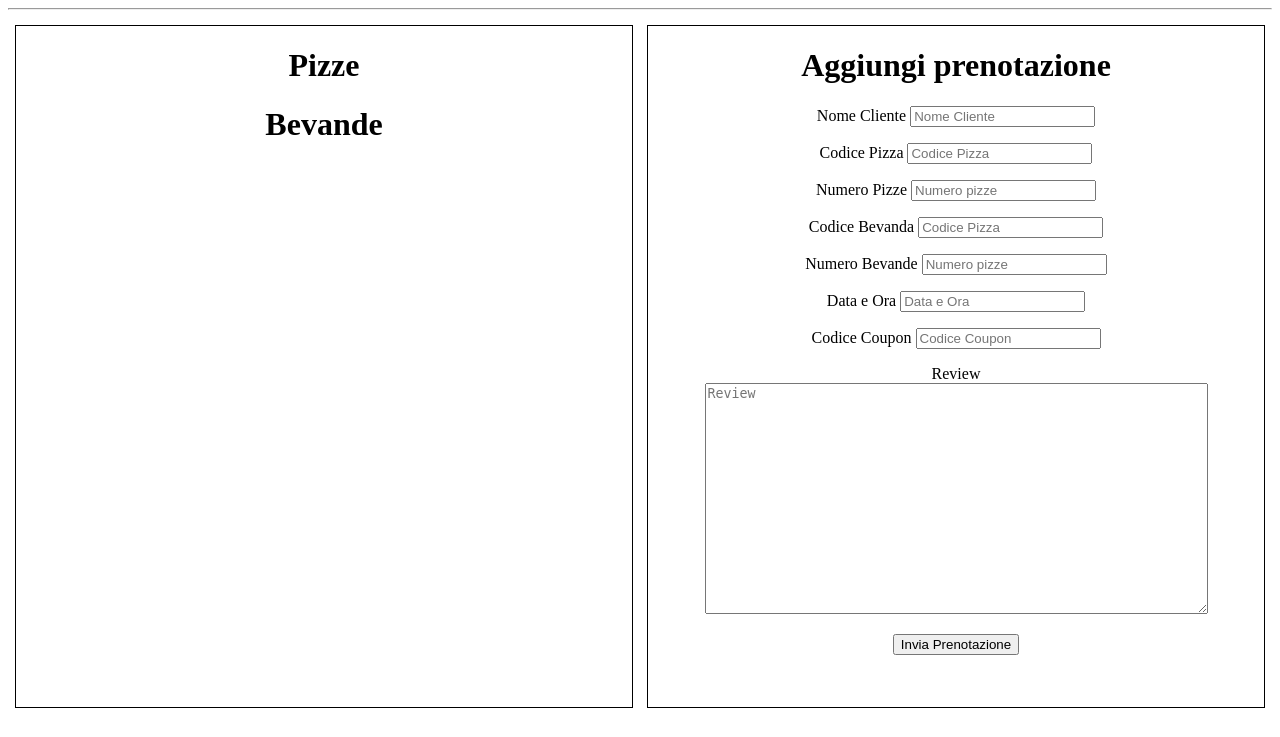
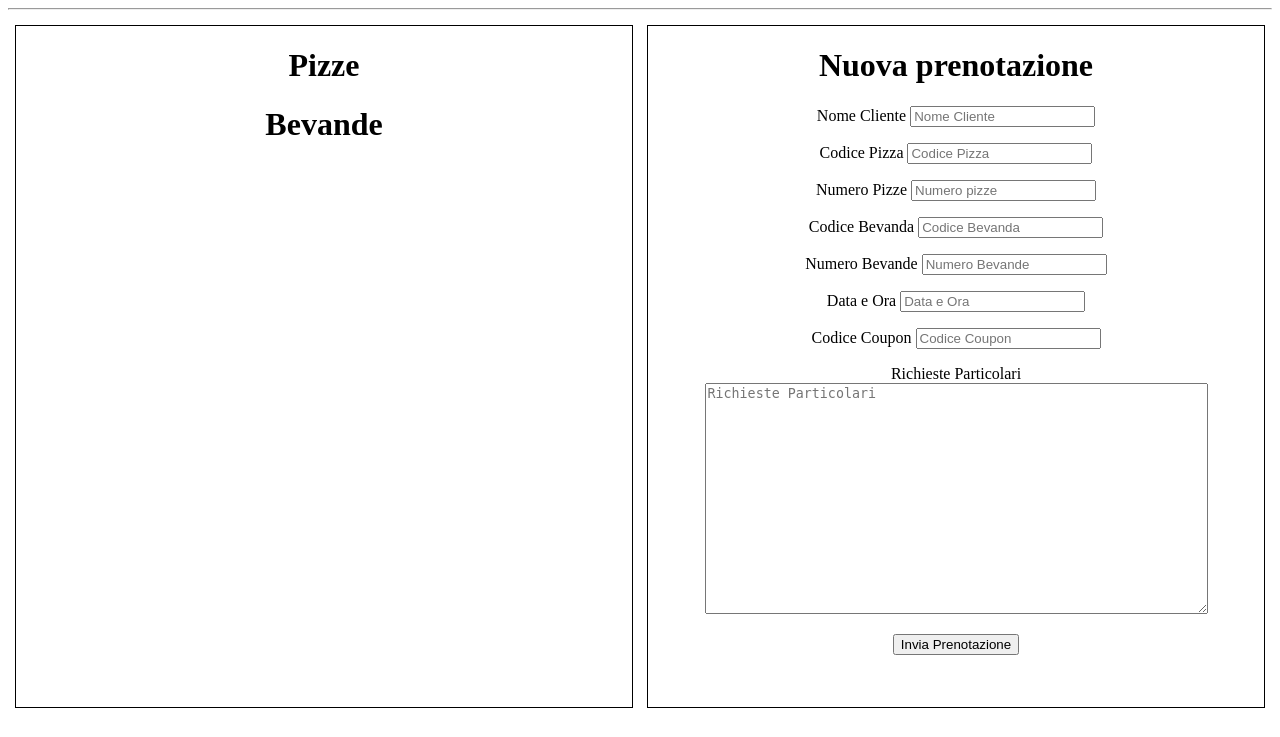
Before and after one commit to alessandro-bertelli/webapp_isa_tbd, a Flask app: page /new_pren/ in a window 1280 px wide. Shown: the part 63-800 px from the top of the page. Run offline with Flask 2, Linux system fonts and the light colour scheme; data that the repository does not hold is empty; some libraries are stand-ins or nearby versions.

Commit message:
Fix bugs 'new_pren.html'

```diff
--- a/src/templates/new_pren.html
+++ b/src/templates/new_pren.html
@@ -1,7 +1,7 @@
 {% extends 'base.html' %}
 
 {% block variable %}
-    <h1>{% block title %} Aggiungi prenotazione {% endblock %}</h1>
+    <h1>{% block title %} Nuova prenotazione {% endblock %}</h1>
     <form method="post">
         <p>
             <label for="nome">Nome Cliente</label>
@@ -25,16 +25,16 @@
         </p>
 
         <p>
-            <label for="cod_pizza">Codice Bevanda</label>
-            <input type="int" name="cod_pizza"
-                   placeholder="Codice Pizza">
+            <label for="cod_bevanda">Codice Bevanda</label>
+            <input type="int" name="codice_bevanda"
+                   placeholder="Codice Bevanda">
             </input>
         </p>
 
         <p>
-            <label for="n_pizze">Numero Bevande</label>
-            <input type="int" name="num_pizze"
-                   placeholder="Numero pizze">
+            <label for="n_bevande">Numero Bevande</label>
+            <input type="int" name="num_bevande"
+                   placeholder="Numero Bevande">
             </input>
         </p>
 
@@ -46,16 +46,16 @@
         </p>
 
         <p>
-            <label for="codice_coupon">Codice Coupon</label>
-            <input type="int" name="cod_coupon"
+            <label for="cod_coupon">Codice Coupon</label>
+            <input type="int" name="codice_coupon"
                    placeholder="Codice Coupon">
         </p>
 
         <p>
-        <label for="">Review</label>
+        <label for="richieste_particolari">Richieste Particolari</label>
         <br>
-        <textarea name="codici pizze"
-                  placeholder="Review"
+        <textarea name="rich_partic"
+                  placeholder="Richieste Particolari"
                   rows="15"
                   cols="60"
                   ></textarea>
```
